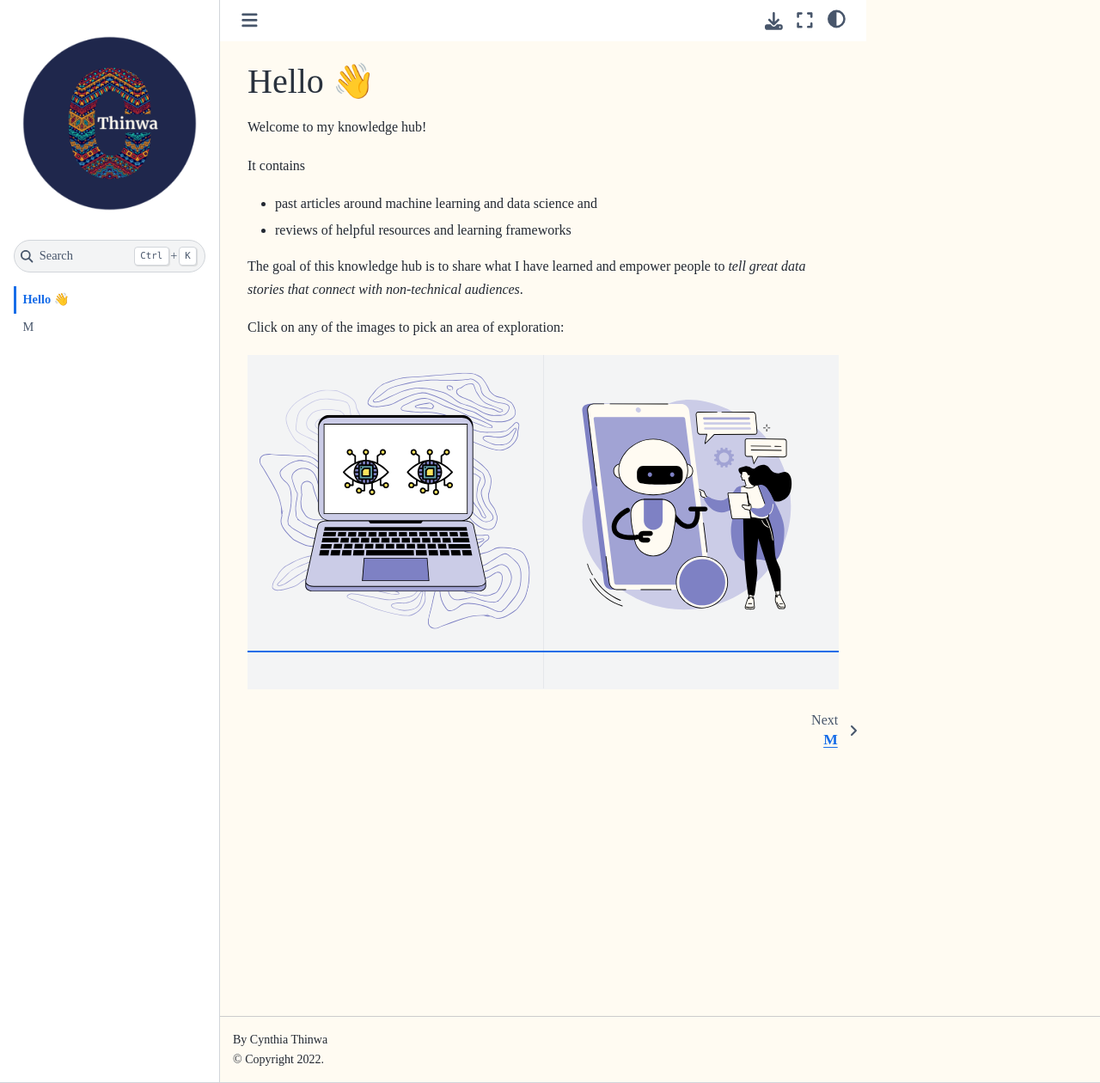
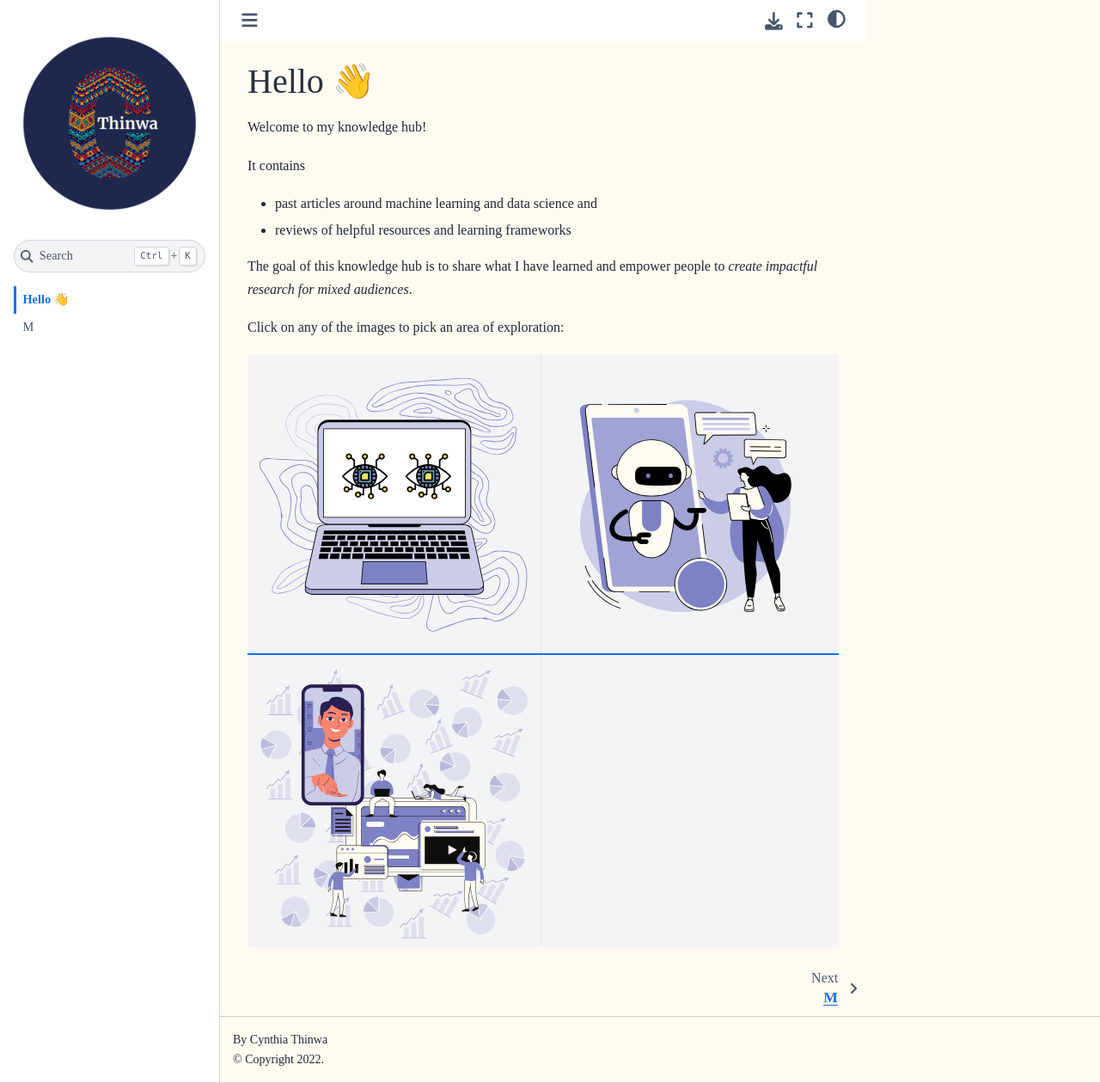
Before and after one commit to CeeThinwa/knowledge-hub, a Jupyter Book: the page built from book/intro.md, in a window 1280 px wide and 1260 px high. Shown: the whole window at 86% size. Built offline with Jupyter Book 1.0.4 settings and Sphinx 7.4.7 and the Sphinx Book theme 1.1.4, drawn with Linux system fonts in a browser that asks for light colours.

Commit message:
Update intro.md

```diff
--- a/book/intro.md
+++ b/book/intro.md
@@ -7,10 +7,10 @@ It contains
 * reviews of helpful resources and learning frameworks
 
 The goal of this knowledge hub is to share what I have learned and
-empower people to *tell great data stories that connect with non-technical audiences*.
+empower people to *create impactful research for mixed audiences*.
 
 Click on any of the images to pick an area of exploration:
 
 | ![Computer Vision](./images/computer-vision.svg) | ![Natural Language Processing](./images/NLP-chatbot.svg) |
 |:------------------------------------------------:|:--------------------------------------------------------:|
-|                       $~~$                       |                           $~~$                           |
+| ![Data Storytelling](./images/data-storytelling.svg) |                           $~~$                           |
```
